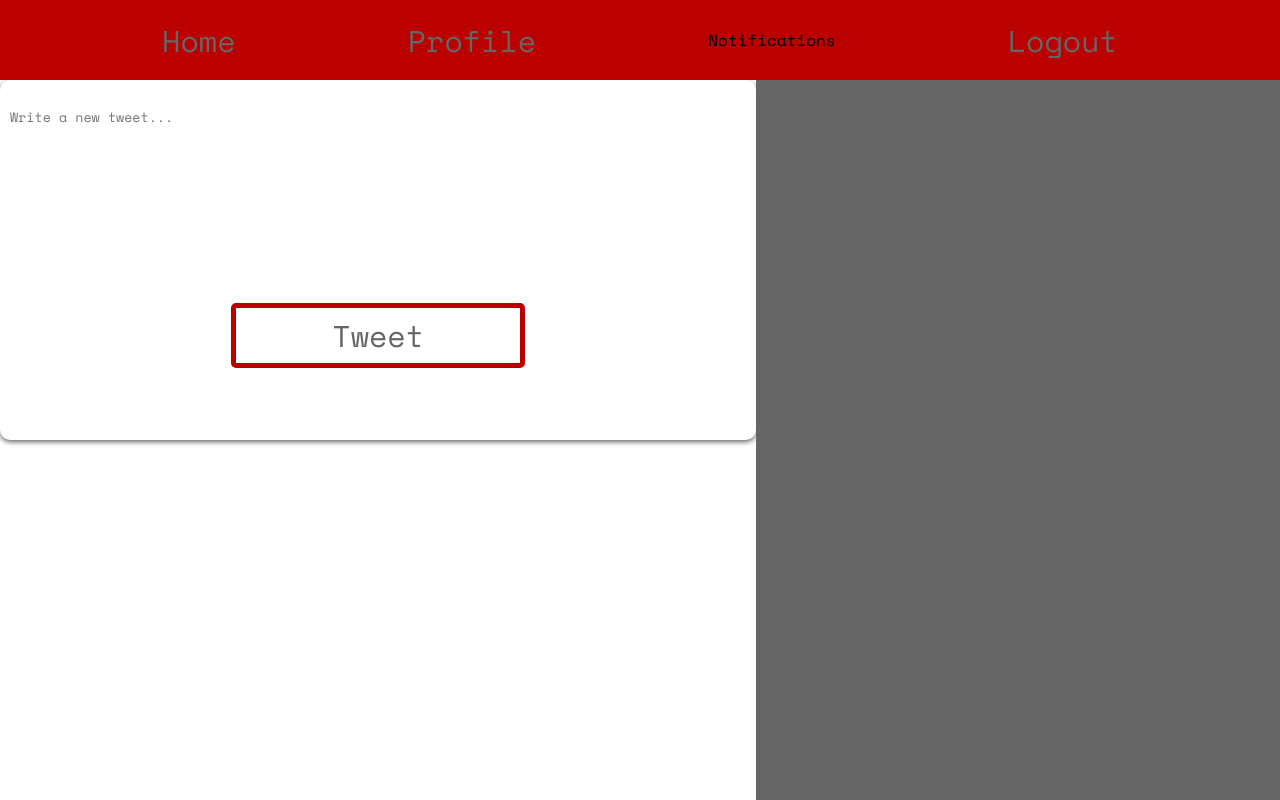
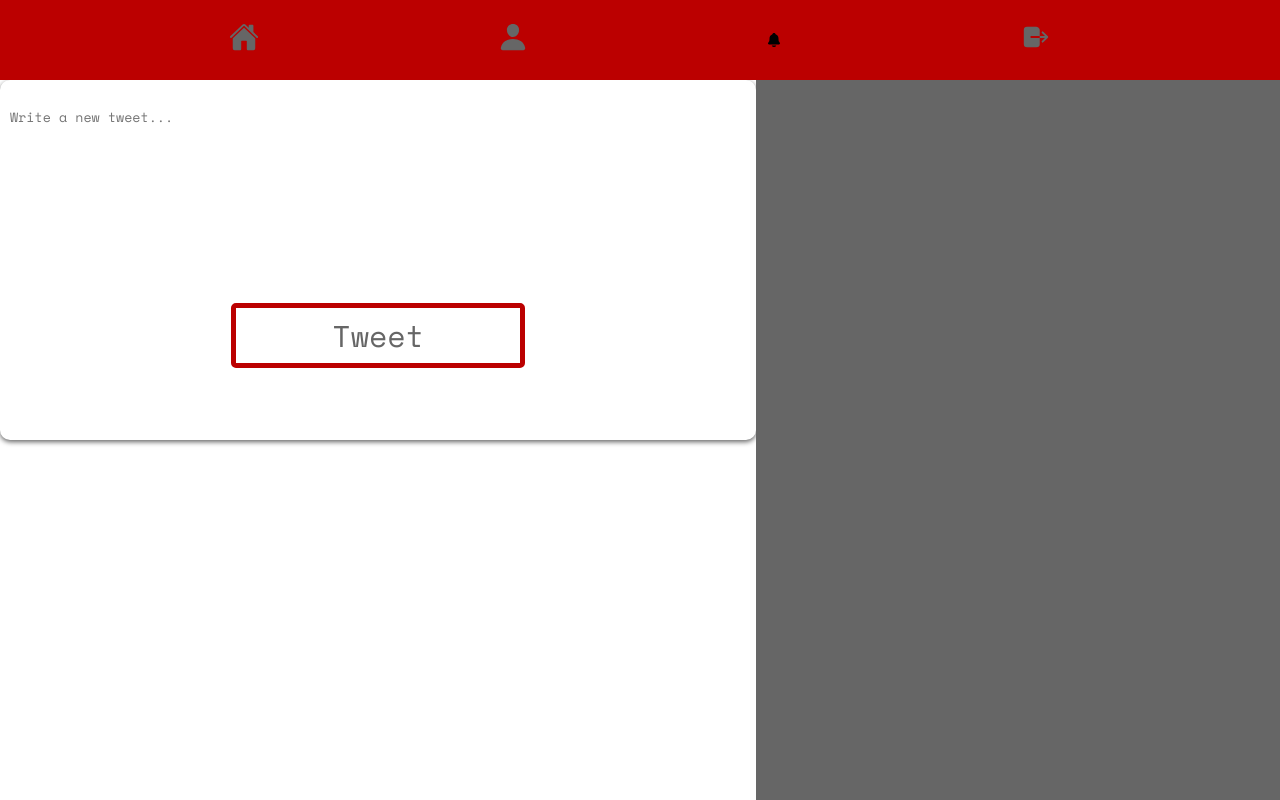
Before and after one commit to forty9unbeaten/djangoTweets, a Django app: page / in a window 1280 px wide. Run offline with Django 3.2, Linux system fonts and the light colour scheme; the visitor is signed in with stand-in values (Sample User, id 1); some libraries are stand-ins or nearby versions.

Commit message:
Make seperate template that renders standard navBar

```diff
--- a/templates/base.html
+++ b/templates/base.html
@@ -5,28 +5,15 @@
         <meta charset="UTF-8" />
         <meta name="viewport" content="width=device-width, initial-scale=1.0" />
         <link href={% static 'main.css' %} rel='stylesheet'>
-        {% block stylesheet %}{% endblock stylesheet %}
+        {% block stylesheet %}Inherited stylsheets...{% endblock stylesheet %}
+        <script type="module" src="https://unpkg.com/ionicons@5.0.0/dist/ionicons/ionicons.esm.js"></script>
+        <script nomodule="" src="https://unpkg.com/ionicons@5.0.0/dist/ionicons/ionicons.js"></script>
         <title>{% block page_title %}Django Tweets: Home{% endblock  %}</title>
     </head>
     <body>
         <div id='navBar'>
             {% block navBar %}
-                <div class='navBar__button'>
-                    <a href={% url 'homepage' %}>
-                    Home
-                    </a>
-                </div>
-                <div class='navBar__button'>
-                    <a href={% url 'user_detail' user.username %}>
-                        Profile
-                    </a>
-                </div>
-                <div class='navBar__button'>Notifications</div>
-                <div class='navBar__button'>
-                    <a href={% url 'logout' %}>
-                        Logout
-                    </a>
-                </div>
+                {% include './std_navbar.html' %}
             {% endblock  %}
         </div>
         <div id='content'>
--- /dev/null
+++ b/templates/std_navbar.html
@@ -0,0 +1,18 @@
+<div class='navBar__button'>
+    <a href={% url 'homepage' %}>
+        <ion-icon name="home"></ion-icon>
+    </a>
+</div>
+<div class='navBar__button'>
+    <a href={% url 'user_detail' user.username %}>
+        <ion-icon name="person"></ion-icon>
+    </a>
+</div>
+<div class='navBar__button'>
+    <ion-icon name="notifications"></ion-icon>
+</div>
+<div class='navBar__button'>
+    <a href={% url 'logout' %}>
+        <ion-icon name="log-out"></ion-icon>
+    </a>
+</div>
```
